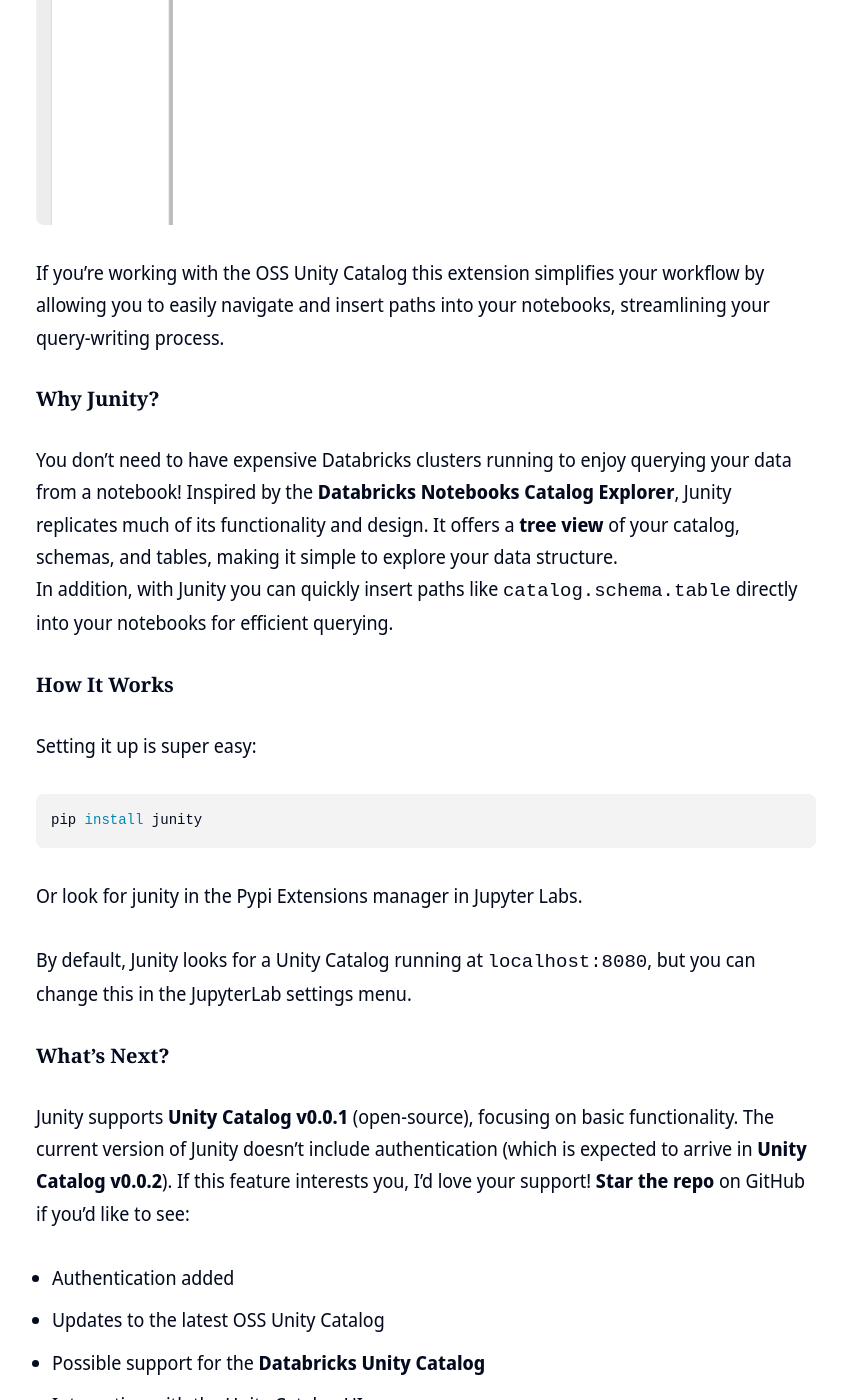
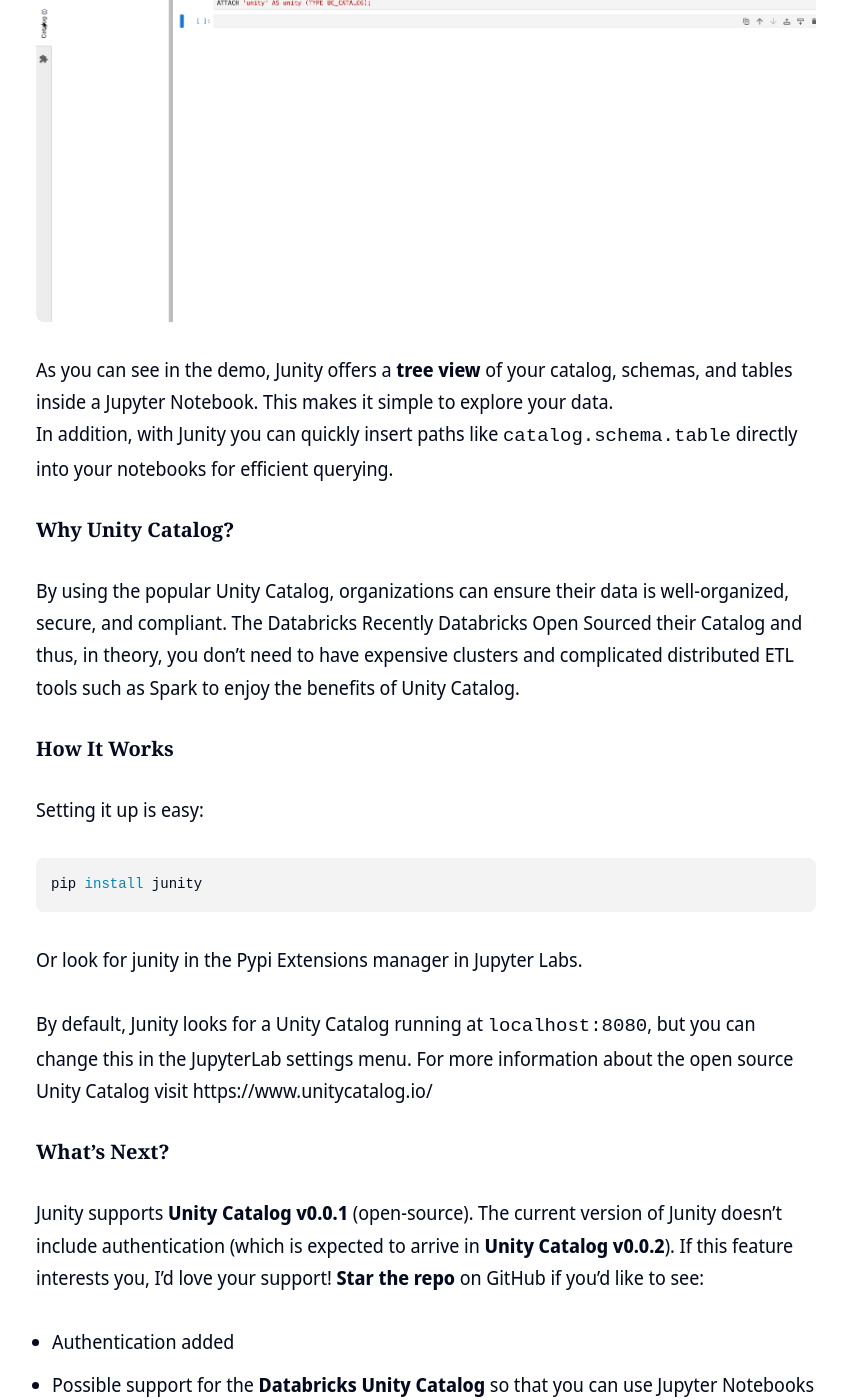
Before and after one commit to dan1elt0m/dan1elt0m.github.io, a Jekyll site: the page built from _posts/2024-09-09-junity.md, in a window 1280 px wide and 1400 px high, scrolled down 1623 px. Shown: the whole window, without its empty margins (214-1061 px from the left). Built offline with Jekyll 4.4.1, drawn with Linux system fonts in a browser that asks for light colours; nearby versions of some CDN libraries; some of the changed text lies outside the part shown.

Commit message:
Update blogs

````diff
--- a/_posts/2024-09-09-junity.md
+++ b/_posts/2024-09-09-junity.md
@@ -13,21 +13,24 @@
 
 I'm excited to announce the release of **Junity**, a Unity Catalog explorer for Jupyter Labs! [GitHub repo](https://github.com/dan1elt0m/junity).
 
+Notebooks are great for data exploration and inspired by the **Databricks Notebooks Catalog Explorer**, Junity replicates much of its functionality and design.
+
 **Check out this quick demo** of Junity in action:
 
 ![Junity Demo](../images/junity-demo.gif)
 
-If you're working with the OSS Unity Catalog this extension simplifies your workflow by allowing you to
-easily navigate and insert paths into your notebooks, streamlining your query-writing process.
-
-#### Why Junity?
-You don't need to have expensive Databricks clusters running to enjoy querying your data from a notebook!
-Inspired by the **Databricks Notebooks Catalog Explorer**, Junity replicates much of its functionality and design.
-It offers a **tree view** of your catalog, schemas, and tables, making it simple to explore your data structure.
+As you can see in the demo, Junity offers a **tree view** of your catalog, schemas, and tables inside a Jupyter Notebook. This makes it simple to explore your data.
 In addition, with Junity you can quickly insert paths like `catalog.schema.table` directly into your notebooks for efficient querying.
 
+#### Why Unity Catalog?
+By using the popular Unity Catalog, organizations can ensure their data is well-organized, secure, and compliant. The Databricks
+Recently Databricks Open Sourced their Catalog and thus, in theory,
+you don't need to have expensive clusters and complicated distributed ETL tools such as Spark to enjoy the benefits of Unity Catalog.
+
+
+
 #### How It Works
-Setting it up is super easy:
+Setting it up is easy:
 
 ```bash
 pip install junity
@@ -37,20 +40,20 @@
 
 
 By default, Junity looks for a Unity Catalog running at `localhost:8080`, but you can change this in the JupyterLab settings menu.
-
+For more information about the open source Unity Catalog visit https://www.unitycatalog.io/
 
 #### What's Next?
-Junity supports **Unity Catalog v0.0.1** (open-source), focusing on basic functionality.
+Junity supports **Unity Catalog v0.0.1** (open-source).
 The current version of Junity doesn't include authentication (which is expected to arrive in **Unity Catalog v0.0.2**).
 If this feature interests you, I'd love your support! **Star the repo** on GitHub if you'd like to see:
 - Authentication added
-- Updates to the latest OSS Unity Catalog
-- Possible support for the **Databricks Unity Catalog**
-- Integration with the Unity Catalog UI
+- Possible support for the **Databricks Unity Catalog** so that you can use Jupyter Notebooks with Unity Catalog from your local laptop
+- An extra Unity Catalog UI widget inside Jupyter
+- Search functionality
 
 #### Known Issues
 - If both Jupyter Labs and Unity Catalog are running on `localhost`, you may run into **CORS** issues.
-To resolve this, you can for intance add CORS settings to Unity Catalog or set up a **reverse proxy** (using Nginx, for example).
+To resolve this, you can  add CORS settings to the Unity Catalog server or set up a **reverse proxy** (using Nginx, for example).
 
 #### Get Involved!
 I’m eager to improve Junity based on community feedback. If you have suggestions, ideas, or run into issues, please **create an issue** in the [GitHub repo](https://github.com/dan1elt0m/junity).
````
